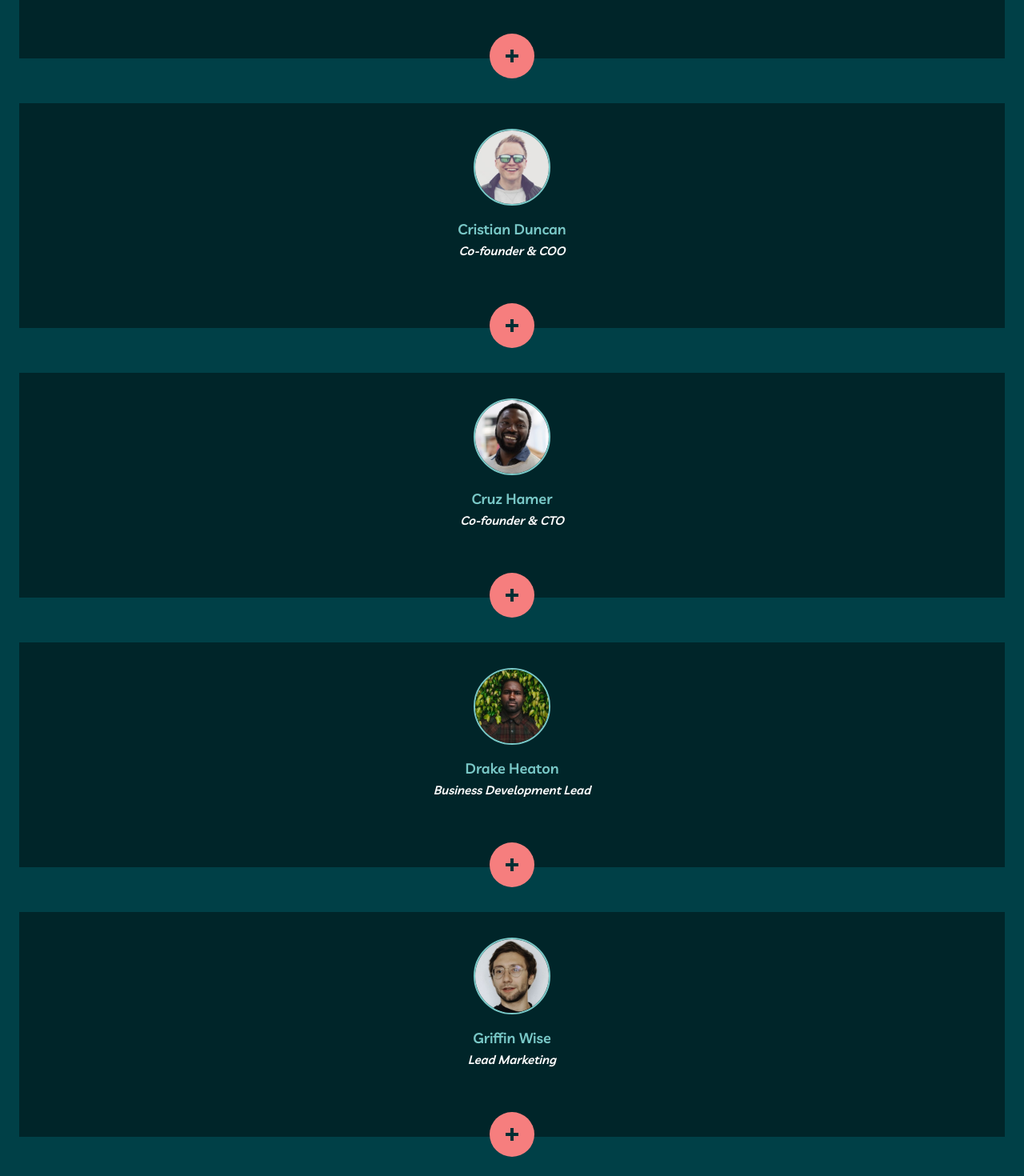
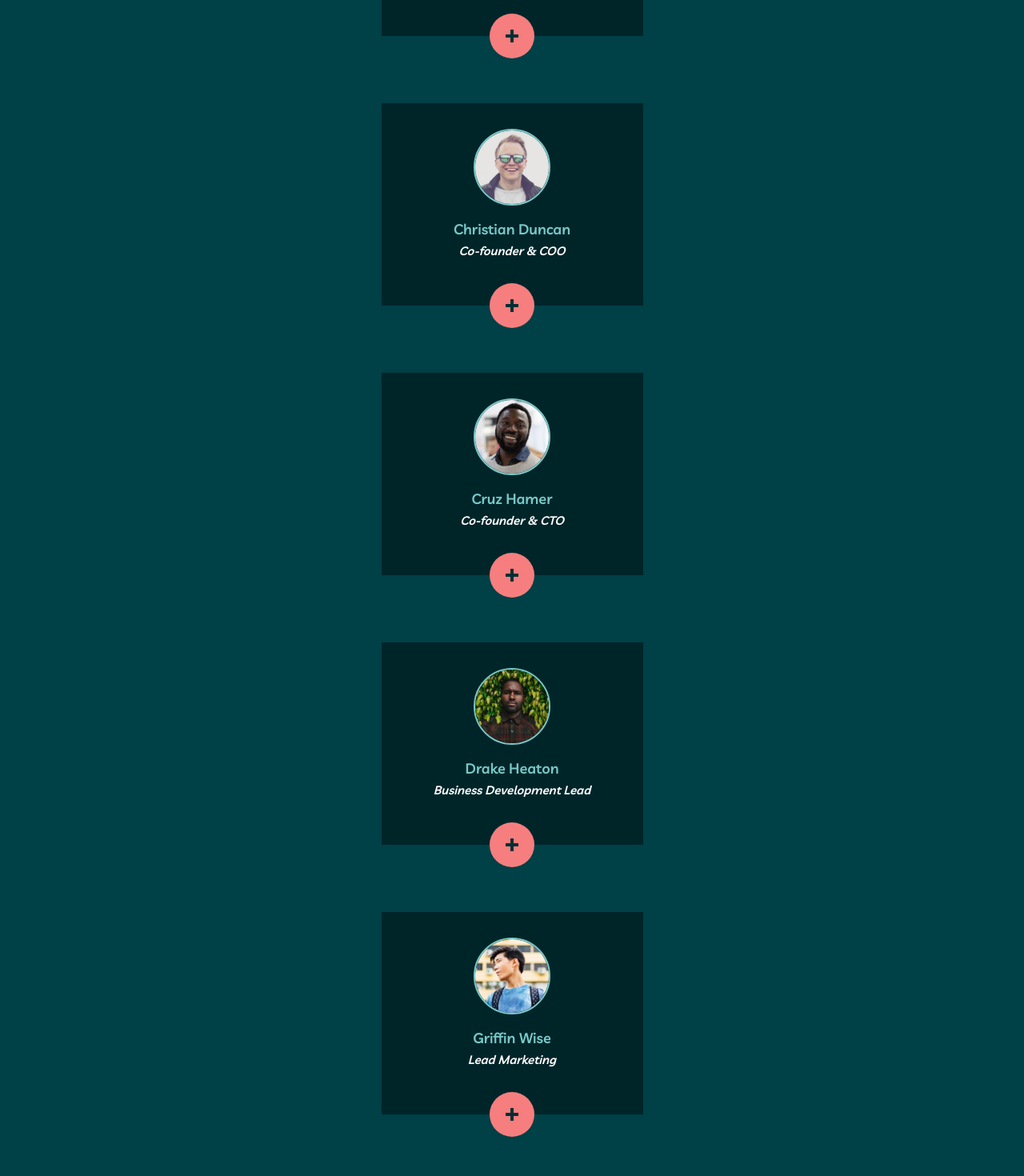
Before and after one commit to GuyNamedEJ/My-Team-Site, a React (Vite) app: page /about in a window 1280 px wide. Shown: the part 920-2390 px from the top of the page at 80% size. Built offline with nearby package versions, Linux system fonts and the light colour scheme.

Commit message:
added profile cards

```diff
--- a/package.json
+++ b/package.json
@@ -12,6 +12,7 @@
     "classnames": "^2.3.2",
     "react": "^18.2.0",
     "react-dom": "^18.2.0",
+    "react-icons": "^4.7.1",
     "react-router-dom": "^6.8.1"
   },
   "devDependencies": {
--- /dev/null
+++ b/src/components/ProfileCard.jsx
@@ -0,0 +1,67 @@
+import { useState } from "react";
+import Aden from "../assets/avatar-aden.jpg";
+import Cross from "../assets/icon-cross.svg";
+import Close from "../assets/icon-close.svg";
+import { FaTwitter } from "react-icons/fa";
+import { FaLinkedin } from "react-icons/fa";
+
+export default function ProfileCard({ name, headshot, position, quote }) {
+  const [display, setDisplay] = useState(false);
+
+  const toggleDisplay = () => {
+    setDisplay(!display);
+  };
+
+  return (
+    <div className="relative h-[281px] flex flex-col items-center gap-4  ">
+      <div className="flex flex-col items-center gap-4 bg-dark-green w-[327px] h-[253px] px-6 py-8">
+        <img
+          className={`rounded-full w-24 border-2 border-rapture-blue ${
+            display ? "hidden" : "block"
+          }`}
+          src={headshot}
+          alt=""
+        />
+        <div className="flex flex-col gap-2">
+          <div>
+            <p className="text-body-1 text-rapture-blue">{name}</p>
+            <p className={`text-body-2 italic ${display ? "hidden" : "block"}`}>
+              {position}
+            </p>
+          </div>
+
+          <div className={`text-body-2 ${display ? "block" : "hidden"}`}>
+            {quote}
+            <div className="mt-6 flex items-center justify-center gap-4 ">
+              <FaTwitter size={"24px"} className="hover:text-light-coral" />
+              <FaLinkedin size={"24px"} className="hover:text-light-coral" />
+            </div>
+          </div>
+        </div>
+      </div>
+      <div
+        className={`absolute bottom-0 flex items-center justify-center rounded-full bg-light-coral w-[56px] h-[56px] p-5 hover:bg-rapture-blue ${display ? 'bg-rapture-blue' : 'bg-light-coral'}`}
+        onClick={toggleDisplay}
+      >
+        {display ? (
+            <svg xmlns="http://www.w3.org/2000/svg" width="18" height="17">
+            <path
+              fill="#012F34"
+              fillRule="evenodd"
+              d="M15.01.368l2.122 2.122-6.01 6.01 6.01 6.01-2.122 2.122L9 10.622l-6.01 6.01L.868 14.51 6.88 8.5.87 2.49 2.988.368 9 6.38 15.01.37z"
+            />
+          </svg>
+
+        ) : (
+            <svg xmlns="http://www.w3.org/2000/svg" width="16" height="16">
+            <path
+              fill="#012F34"
+              fillRule="evenodd"
+              d="M10 0v5.999L16 6v4h-6v6H6v-6H0V6h6V0h4z"
+            />
+          </svg>
+        )}
+      </div>
+    </div>
+  );
+}
--- a/src/pages/About.jsx
+++ b/src/pages/About.jsx
@@ -12,6 +12,7 @@ import Guardian from "../assets/logo-the-guardian.png";
 import Techradar from "../assets/logo-tech-radar.png";
 import Gadgets from "../assets/logo-gadgets-now.png";
 import Pattern1 from "../assets/bg-pattern-home-4-about-3.svg";
+import ProfileCard from "../components/ProfileCard";
 
 export default function About() {
   return (
@@ -29,98 +30,48 @@ export default function About() {
       <section className="relative bg-deep-jungle-green bg-contact-pattern bg-no-repeat bg-[top_-100px_left_-100px] text-center px-6 py-24">
         <h2 className="text-mobile-h2 mb-16">Meet the directors</h2>
         <div className="flex flex-col gap-14">
-          <div className="relative h-[281px] flex flex-col items-center gap-4 bg-dark-green px-6 py-8">
-            <img
-              className="rounded-full w-24 border-2 border-rapture-blue"
-              src={Nikita}
-              alt=""
+          <ProfileCard
+            name="Nikita Marks"
+            headshot={Nikita}
+            position="Founder & CEO"
+            quote="“Distributed teams required unique processes. You need to approach work in a new way.”"
           />
-            <div>
-              <p className="text-body-1 text-rapture-blue">Nikita Marks</p>
-              <p className="text-body-2 italic">Founder & CEO</p>
-            </div>
-            <div className="absolute bottom-[-25px] flex items-center justify-center rounded-full bg-light-coral w-[56px] h-[56px] p-5">
-              <img className="w-4" src={Cross} alt="" />
-            </div>
-          </div>
 
-          <div className="relative h-[281px] flex flex-col items-center gap-4 bg-dark-green px-6 py-8">
-            <img
-              className="rounded-full w-24 border-2 border-rapture-blue"
-              src={Christian}
-              alt=""
+          <ProfileCard
+            name="Christian Duncan"
+            headshot={Christian}
+            position="Co-founder & COO"
+            quote="“Technology is at the forefront of enabling distributed teams. That's where we come in.”"
           />
-            <div>
-              <p className="text-body-1 text-rapture-blue">Cristian Duncan</p>
-              <p className="text-body-2 italic">Co-founder & COO</p>
-            </div>
-            <div className="absolute bottom-[-25px] flex items-center justify-center rounded-full bg-light-coral w-[56px] h-[56px] p-5">
-              <img className="w-4" src={Cross} alt="" />
-            </div>
-          </div>
 
-          <div className="relative h-[281px] flex flex-col items-center gap-4 bg-dark-green px-6 py-8">
-            <img
-              className="rounded-full w-24 border-2 border-rapture-blue"
-              src={Cruz}
-              alt=""
+          <ProfileCard
+            name="Cruz Hamer"
+            headshot={Cruz}
+            position="Co-founder & CTO"
+            quote="“Hiring similar people from similar backgrounds is a surefire way to stunt innovation.”"
           />
-            <div>
-              <p className="text-body-1 text-rapture-blue">Cruz Hamer</p>
-              <p className="text-body-2 italic">Co-founder & CTO</p>
-            </div>
-            <div className="absolute bottom-[-25px] flex items-center justify-center rounded-full bg-light-coral w-[56px] h-[56px] p-5">
-              <img className="w-4" src={Cross} alt="" />
-            </div>
-          </div>
 
-          <div className="relative h-[281px] flex flex-col items-center gap-4 bg-dark-green px-6 py-8">
-            <img
-              className="rounded-full w-24 border-2 border-rapture-blue"
-              src={Drake}
-              alt=""
+          <ProfileCard
+            name="Drake Heaton"
+            headshot={Drake}
+            position="Business Development Lead"
+            quote="“Unique perspectives shape unique products, which is what you need to survive these days.” "
           />
-            <div>
-              <p className="text-body-1 text-rapture-blue">Drake Heaton</p>
-              <p className="text-body-2 italic">Business Development Lead</p>
-            </div>
-            <div className="absolute bottom-[-25px] flex items-center justify-center rounded-full bg-light-coral w-[56px] h-[56px] p-5">
-              <img className="w-4" src={Cross} alt="" />
-            </div>
-          </div>
 
-          <div className="relative h-[281px] flex flex-col items-center gap-4 bg-dark-green px-6 py-8">
-            <img
-              className="rounded-full w-24 border-2 border-rapture-blue"
-              src={Griffin}
-              alt=""
+          <ProfileCard
+            name="Griffin Wise"
+            headshot={Aden}
+            position="Lead Marketing"
+            quote="“Empowered teams create truly amazing products. Set the north star and let them follow it.”"
           />
-            <div>
-              <p className="text-body-1 text-rapture-blue">Griffin Wise</p>
-              <p className="text-body-2 italic">Lead Marketing</p>
-            </div>
-            <div className="absolute bottom-[-25px] flex items-center justify-center rounded-full bg-light-coral w-[56px] h-[56px] p-5">
-              <img className="w-4" src={Cross} alt="" />
-            </div>
-          </div>
 
-          <div className="relative h-[281px] flex flex-col items-center gap-4  ">
-            <div className="flex flex-col items-center gap-4 bg-dark-green w-[327px] h-[253px] px-6 py-8" >
-              <img
-                className="rounded-full w-24 border-2 border-rapture-blue"
-                src={Aden}
-                alt=""
+          <ProfileCard
+            name="Aden Allan"
+            headshot={Aden}
+            position="Head of Talent"
+            quote="“Empowered teams create truly amazing products. Set the north star and let them follow it.”"
           />
-              <div>
-                <p className="text-body-1 text-rapture-blue">Aden Allan</p>
-                <p className="text-body-2 italic">Head of Talent</p>
-              </div>
-            </div>
 
-            <div className="absolute bottom-0 flex items-center justify-center rounded-full bg-light-coral w-[56px] h-[56px] p-5">
-              <img className="w-4" src={Cross} alt="" />
-            </div>
-          </div>
           <img className="absolute bottom-0 right-0" src={Pattern1} alt="" />
         </div>
       </section>
--- /dev/null
+++ b/src/pages/Contact.jsx
@@ -0,0 +1,4 @@
+export default function Contact()
+{
+
+}
```
Also changed, not shown: 1 other file (tests, documents, lock files or other folders). Lines whose indentation alone changed are shown as unchanged.
